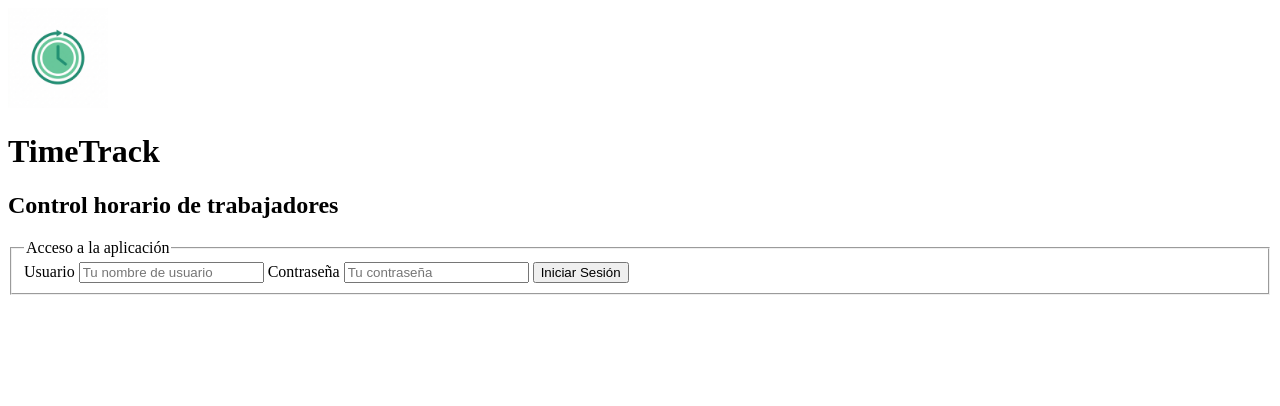
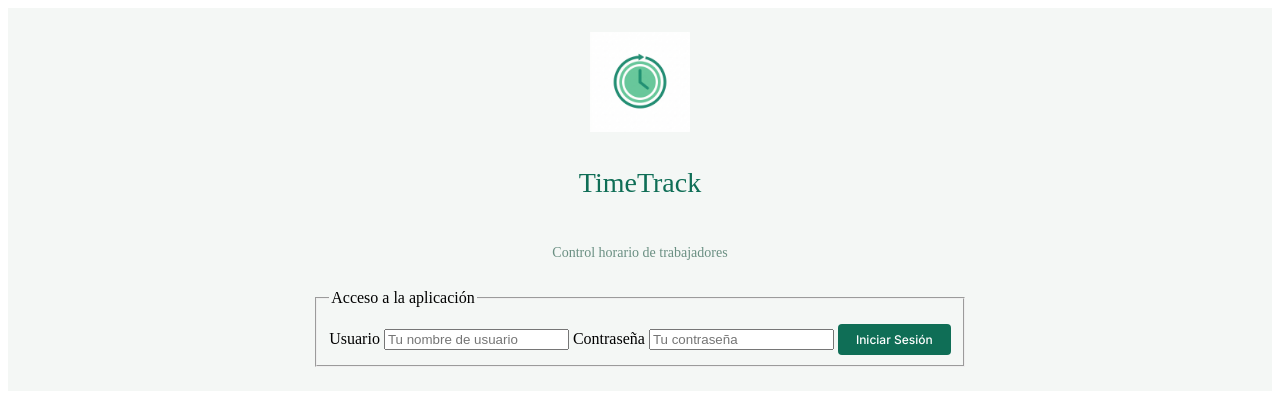
Before and after one commit to PedroPerezDev/timeTrack, a PHP site: page / in a window 1280 px wide. Shown: the top 406 px of the page. Run offline with PHP 8.4, Linux system fonts and the light colour scheme.

Commit message:
estilos del proyecto definidos en css y estilado de index

```diff
--- a/css/style.css
+++ b/css/style.css
@@ -0,0 +1,82 @@
+/**IMPORTO LAS FUENTES**/
+
+@import url('https://fonts.googleapis.com/css2?family=Inter:wght@400;500&family=JetBrains+Mono&display=swap');
+
+/* ------------------------------------------------
+   VARIABLES CSS
+   ------------------------------------------------ */
+:root {
+    --color-principal:        #0F6E56;
+    --color-acento:           #1D9E75;
+    --color-acento-suave:     #5DCAA5;
+    --color-fondo:            #F4F7F5;
+    --color-superficie:       #FFFFFF;
+    --color-texto:            #1A2E26;
+    --color-texto-apagado:    #6A8F82;
+    --color-borde:            #C8DDD5;
+
+    --color-informacion:      #2563EB;
+    --color-advertencia:      #D97706;
+    --color-error:            #DC2626;
+    --color-neutro:           #6B7280;
+
+    --fuente-cuerpo:          'Inter', sans-serif;
+    --fuente-mono:            'JetBrains Mono', monospace;
+
+    --radio-pequeno:          4px;
+    --radio-mediano:          8px;
+    --radio-grande:           12px;
+}
+
+
+/* ------------------------------------------------
+   LOGIN
+   ------------------------------------------------ */
+.contenedor-login {
+    flex:             1;
+    display:          flex;
+    flex-direction:   column;
+    justify-content:  center;
+    align-items:      center;
+    gap:              16px;
+    padding:          24px;
+    background-color: var(--color-fondo);
+}
+
+.contenedor-login h1 {
+    font-size:   28px;
+    font-weight: 500;
+    color:       var(--color-principal);
+}
+
+.contenedor-login h2 {
+    font-size:   14px;
+    color:       var(--color-texto-apagado);
+    font-weight: 400;
+}
+
+
+
+/* ------------------------------------------------
+   BOTONES
+   ------------------------------------------------ */
+input[type="submit"],
+button {
+    background-color: var(--color-principal);
+    color:            var(--color-superficie);
+    border:           none;
+    border-radius:    var(--radio-pequeno);
+    padding:          8px 18px;
+    font-family:      var(--fuente-cuerpo);
+    font-size:        12px;
+    font-weight:      500;
+    cursor:           pointer;
+    margin-top:       12px;
+    transition:       background-color 0.2s;
+    align-self:       flex-start;
+}
+
+input[type="submit"]:hover,
+button:hover {
+    background-color: var(--color-acento);
+}
--- a/index.php
+++ b/index.php
@@ -83,7 +83,7 @@ if (isset($_SESSION['user'])) {
 <body>
 
 <!-- Contenedor centrado del login -->
-<div class="contenedor_login">
+<div class="contenedor-login">
  <img src="/timetrack/img/logo_timetrack.png" alt="Logo TimeTrack" style="width:100px;">
     <h1>TimeTrack</h1>
     <h2>Control horario de trabajadores</h2>
```
